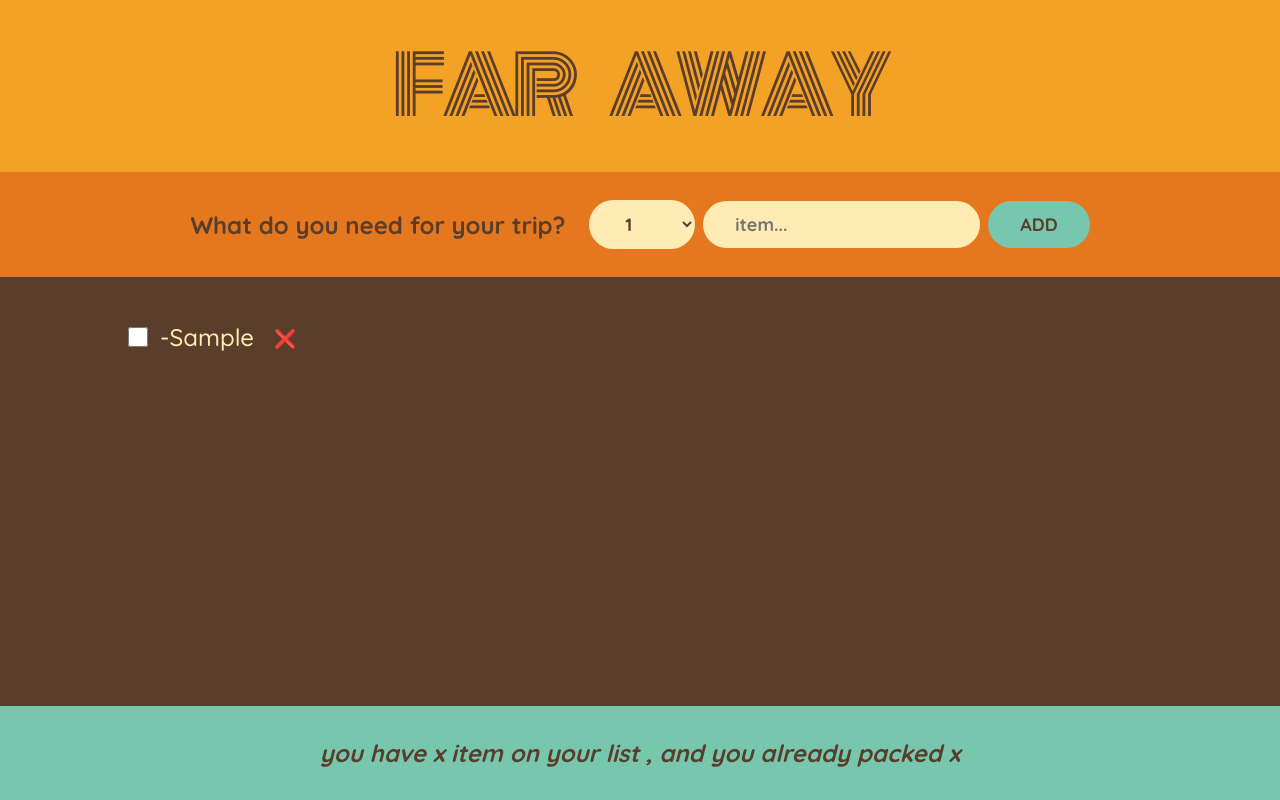
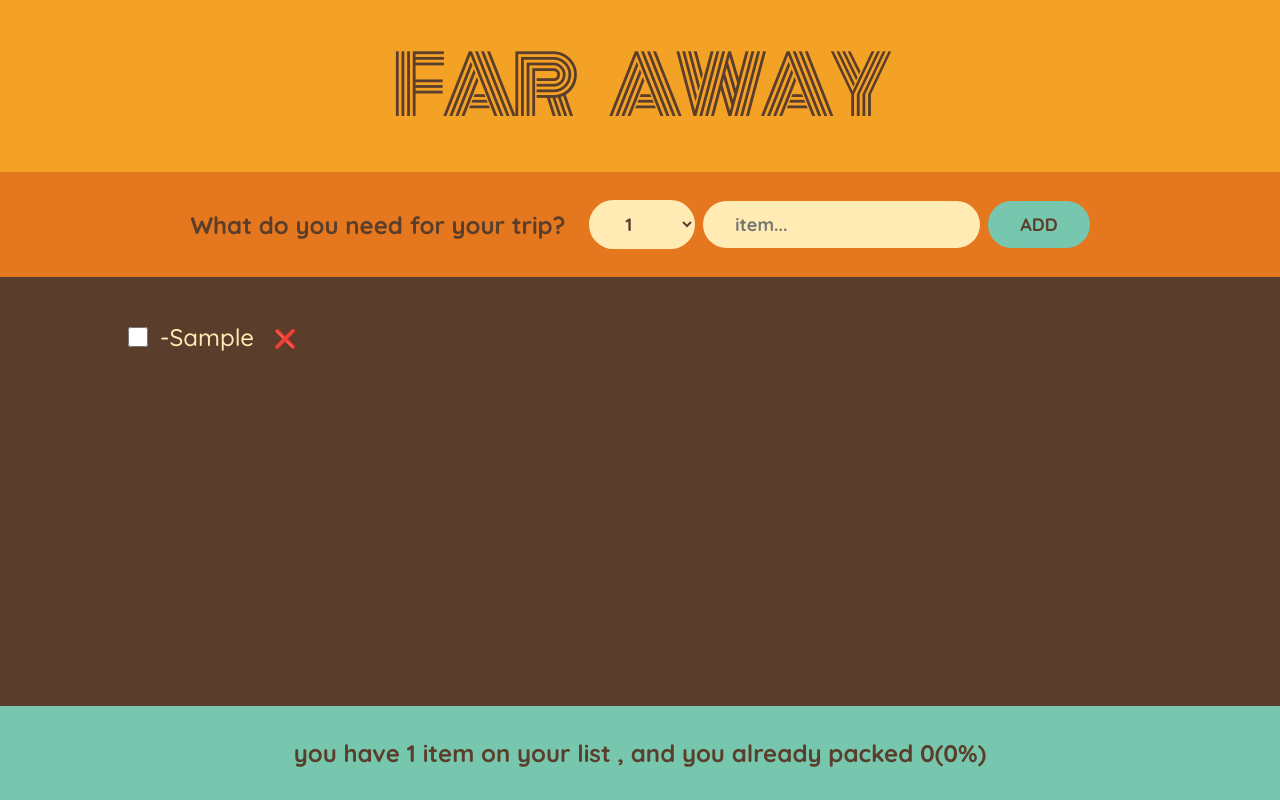
Before and after one commit to Alimombeni/Travel-Packing-List, a React (Create React App) app: page / in a window 1280 px wide. Both pictures are taken after typing "Sample" into the empty fields and a click on the button "ADD". Built offline with nearby package versions, Linux system fonts and the light colour scheme.

Commit message:
[ADD: footer function for multiple view of cheklist]

```diff
--- a/src/App.js
+++ b/src/App.js
@@ -21,7 +21,7 @@ return(
         <Logo/>
         <Form AddHandleItem={handleAddItems}/>
         <PackingList items={items} onDeleteItem={handelDeleteItem} onToggleHandle={handleToggleItem}/>
-        <Stats/>
+        <Stats items={items}/>
     </div>
   );
 }
--- a/src/Stats.js
+++ b/src/Stats.js
@@ -1,10 +1,29 @@
-function Stats () {
+function Stats ({items}) {
+
+    if (!items.length)return (
+
+
+        <p className='stats'>
+            Start adding some items to your packing list ☕
+        </p>
+)
+
+
+
+    const itemsNumber = items.length;
+    const numberPacked = items.filter((item)=> item.packed).length;
+    const perecentComplete = Math.round((  numberPacked / itemsNumber) * 100);
+
     return(
-      <footer className='stats'>
-          <em>
-          you have x item on your list , and you already packed x
-          </em>
-          </footer>
+        <footer className='stats'>
+
+                {perecentComplete === 100 ? 'You got everything! ready to go 🌍' :`you have ${itemsNumber} item on your list ,
+              and you already packed ${numberPacked}(${perecentComplete}%)
+          `  }
+
+
+
+        </footer>
     )
 }
 export default Stats
```
